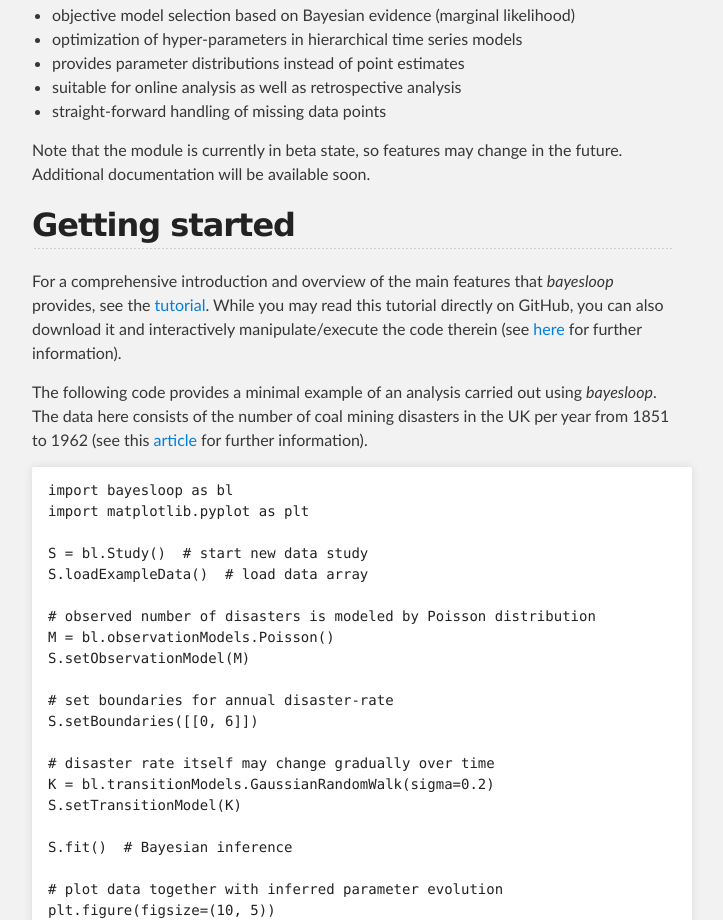
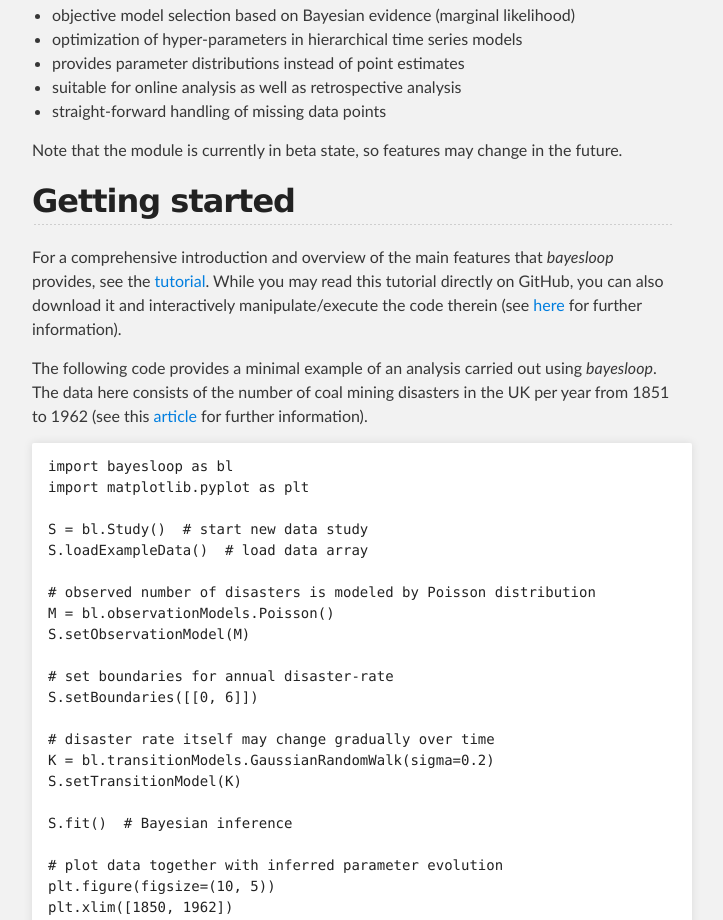
Before and after one commit to christophmark/bayesloop, a plain HTML site: page index.html in a window 1280 px wide. Shown: the part 958-1878 px from the top of the page, without its empty margins (288-1011 px from the left). Drawn offline with Linux system fonts and the light colour scheme.

Commit message:
Deleted announcement of additional documentation
Tutorial is complete.

```diff
--- a/index.html
+++ b/index.html
@@ -48,7 +48,7 @@
 <li>straight-forward handling of missing data points</li>
 </ul>
 
-<p>Note that the module is currently in beta state, so features may change in the future. Additional documentation will be available soon.</p>
+<p>Note that the module is currently in beta state, so features may change in the future.</p>
 
 <h2>
 <a id="getting-started" class="anchor" href="#getting-started" aria-hidden="true"><span class="octicon octicon-link"></span></a>Getting started</h2>
```
